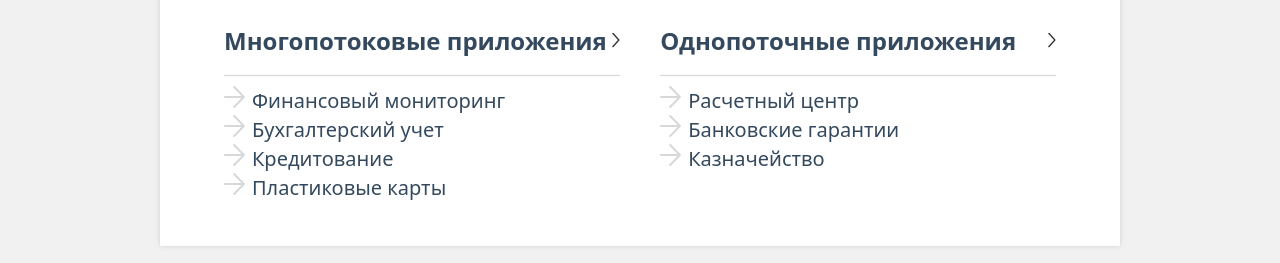
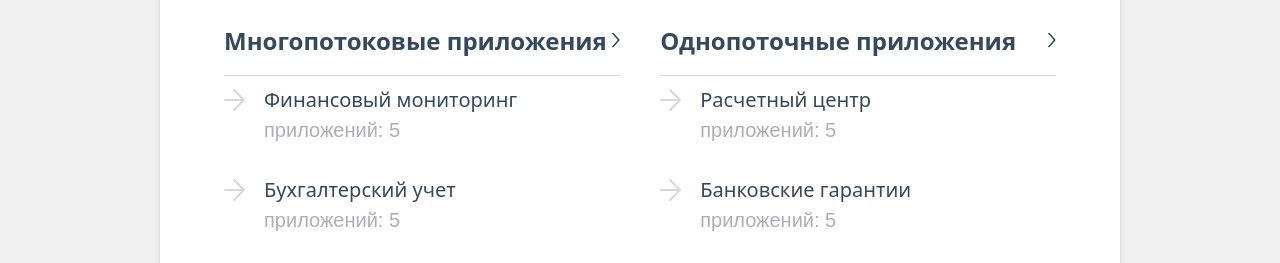
Before and after one commit to oneStep4head/fs-frontend-ht, a website: page project/app/catalog.html in a window 1280 px wide. Shown: the part 536-799 px from the top of the page. Drawn offline with Linux system fonts and the light colour scheme.

Commit message:
catalog page

```diff
--- a/project/app/catalog.html
+++ b/project/app/catalog.html
@@ -77,10 +77,18 @@
 									<h5 class="h5 app-category__header">Многопотоковые приложения</h5>
 									<hr>
 									<ul class="app-category__list">
-										<li class="app-category__item">Финансовый мониторинг</li>
-										<li class="app-category__item">Бухгалтерский учет</li>
-										<li class="app-category__item">Кредитование</li>
-										<li class="app-category__item">Пластиковые карты</li>
+										<li class="app-category__item" data-counter="приложений: 5">
+											<a href="#" class="c-link app-category__link">Финансовый мониторинг</a>
+										</li>
+										<li class="app-category__item" data-counter="приложений: 5">
+											<a href="#" class="c-link app-category__link">Бухгалтерский учет</a>
+										</li>
+										<li class="app-category__item" data-counter="приложений: 5">
+											<a href="#" class="c-link app-category__link">Кредитование</a>
+										</li>
+										<li class="app-category__item" data-counter="приложений: 5">
+											<a href="#" class="c-link app-category__link">Пластиковые карты</a>
+										</li>
 									</ul>
 							</div>
 						</div>
@@ -89,9 +97,15 @@
 									<h5 class="h5 app-category__header">Однопоточные приложения</h5>
 									<hr>
 									<ul class="app-category__list">
-										<li class="app-category__item">Расчетный центр</li>
-										<li class="app-category__item">Банковские гарантии</li>
-										<li class="app-category__item">Казначейство</li>
+										<li class="app-category__item" data-counter="приложений: 5">
+											<a href="#" class="c-link app-category__link">Расчетный центр</a>
+										</li>
+										<li class="app-category__item" data-counter="приложений: 5">
+											<a href="#" class="c-link app-category__link">Банковские гарантии</a>
+										</li>
+										<li class="app-category__item" data-counter="приложений: 5">
+											<a href="#" class="c-link app-category__link">Казначейство</a>
+										</li>
 									</ul>
 							</div>
 						</div>
--- a/project/app/css/main.css
+++ b/project/app/css/main.css
@@ -3,7 +3,8 @@
 	--active-nav-item-color: #ed1b2f;
 	--box-shadow-color: #d1d1d1;
 	--hr-color:#d8d8d8;
-	--app-date-txt-color: #adafb2;
+	--app-subtxt-color: #adafb2;
+	--hover-app-item-color: #ed1b2f;
 }
 
 .wrapper {
@@ -79,6 +80,7 @@ body {
 }
 .main {
 	margin-top: 3rem;
+	margin-bottom: 6rem;
 	background-color: white;
 	padding: 1.5rem 4rem;
 	box-shadow: 0 0 5px 0 var(--box-shadow-color);
@@ -120,7 +122,7 @@ hr {
 	font-weight: normal;
 }
 .app__date {
-	color: var(--app-date-txt-color);
+	color: var(--app-subtxt-color);
 }
 .app-categories__item {
 	padding: 1.25rem;
@@ -149,10 +151,28 @@ hr {
 	background-size: 100%;
 }
 .app-category__list {
-	list-style-position: inside;
-	list-style-image: url(../assets/img/icon-app-category-item.svg);
-	vertical-align: middle;
+	list-style-type: none;
 }
 .app-category__item {
+	background-image: url(../assets/img/icon-app-category-item.svg);
+	background-repeat: no-repeat;
+	background-position: 0px 3px;
+	padding-left: 2.5rem;
+	font-family: Arial, sans-serif;
+	margin-bottom: 2rem;
+}
+.app-category__item::after{
+	display: block;
+	content: attr(data-counter);
+	color: var(--app-subtxt-color);
+	text-transform: lowercase;
 	font-size: 1.25rem;
+	font-family: Arial, sans-serif;
 }
+.app-category__item:hover::after{
+	color: var(--hover-app-item-color);
+}
+.app-category__link {
+	font-size: 1.25rem;
+	font-weight: normal;
+}
```
